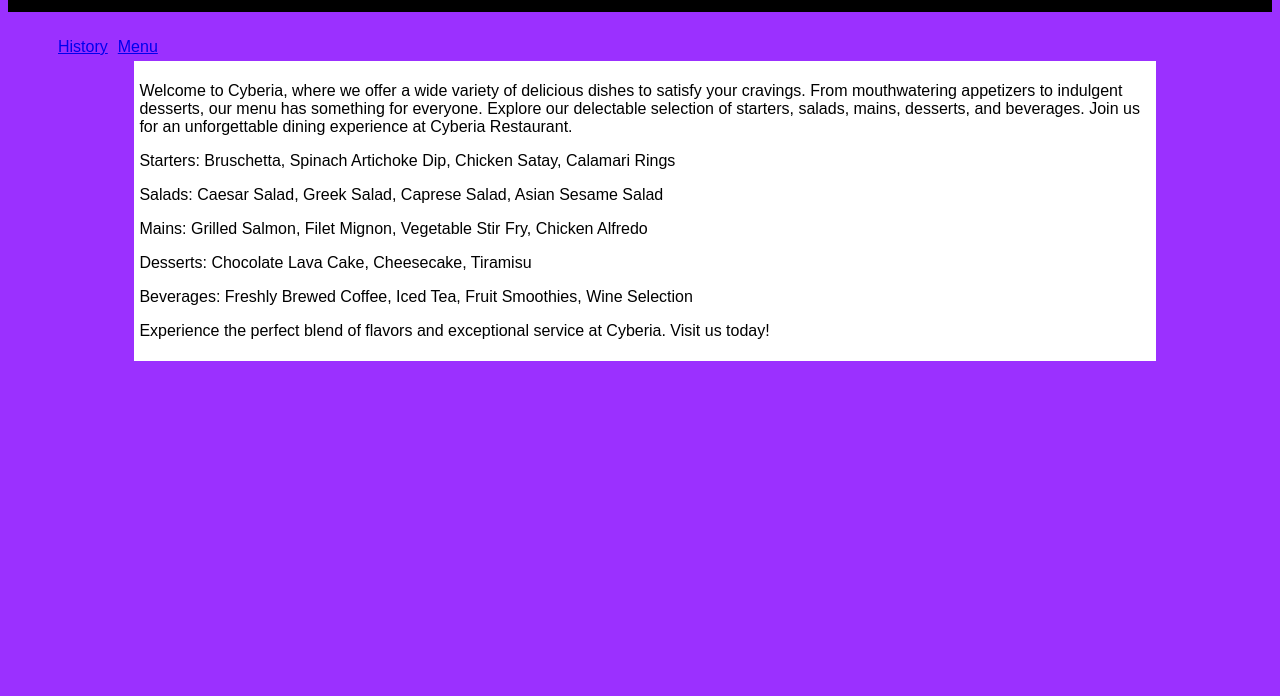
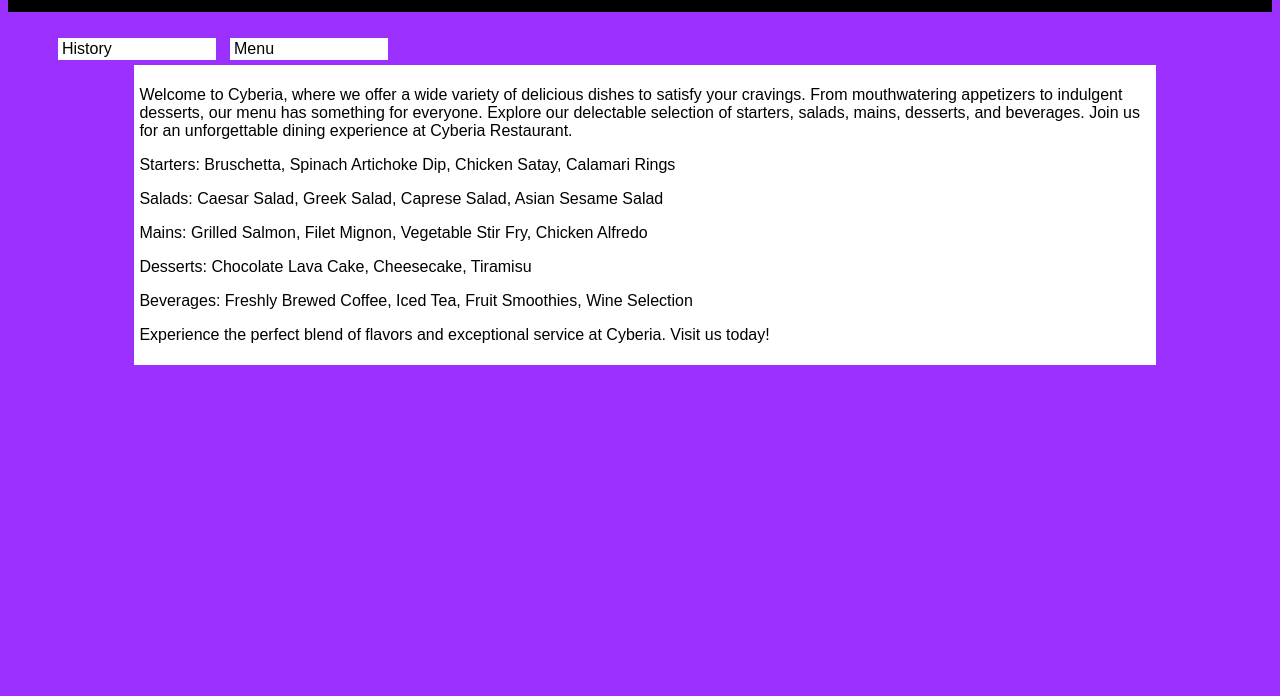
Before and after one commit to Lyricfoil/Web-Dev, a plain HTML site: page Cyberia/menu.html in a window 1280 px wide. Shown: the part 104-800 px from the top of the page. Drawn offline with Linux system fonts and the light colour scheme.

Commit message:
Update styles.css
Made a typo that my professor caught. (Dipshit I am.)

```diff
--- a/Cyberia/styles.css
+++ b/Cyberia/styles.css
@@ -49,14 +49,14 @@ nav ul li {
   float: left;
   padding: 5px;
 }
-nav ul li a:link, nav ul li a:vistited {
+nav ul li a:link, nav ul li a:visited {
     display: block;
     width: 150px;
     margin-right: 4px;
     color: #000000;
     padding: 2px 4px 2px 4px;
     background-color: #ffffff;
-  text-direction: none;
+    text-decoration: none;
 }
 nav ul li a:hover {
   color: #ffffff;
```
Lines whose indentation alone changed are shown as unchanged.
